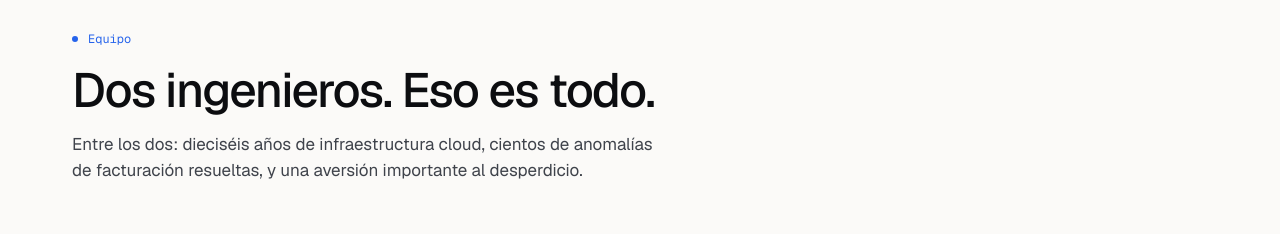
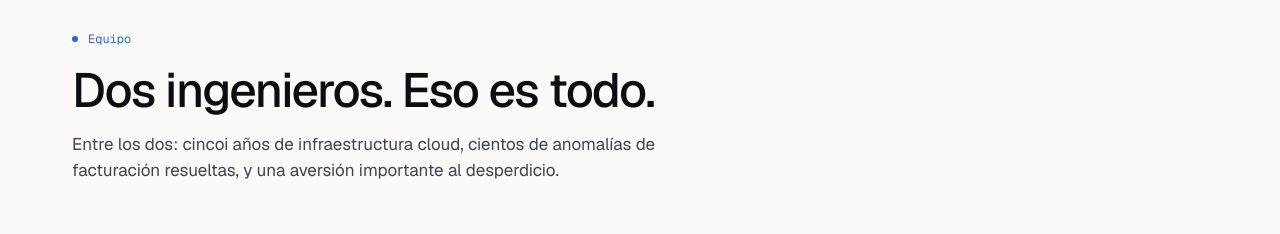
Before and after one commit to mipHo/nautech, a plain HTML site: page index.html in a window 1280 px wide. Shown: the part 2480-2714 px from the top of the page. Drawn offline with nearby package versions, Linux system fonts and the light colour scheme.

Commit message:
change 16 to 5

```diff
--- a/index.html
+++ b/index.html
@@ -990,7 +990,7 @@
   <div class="wrap">
     <div class="section-eyebrow">Equipo</div>
     <h2 class="section-title">Dos ingenieros. Eso es todo.</h2>
-    <p class="section-lede">Entre los dos: dieciséis años de infraestructura cloud, cientos de anomalías de facturación resueltas, y una aversión importante al desperdicio.</p>
+    <p class="section-lede">Entre los dos: cincoi años de infraestructura cloud, cientos de anomalías de facturación resueltas, y una aversión importante al desperdicio.</p>
 
     <div class="team-grid">
       <div class="person">
```
